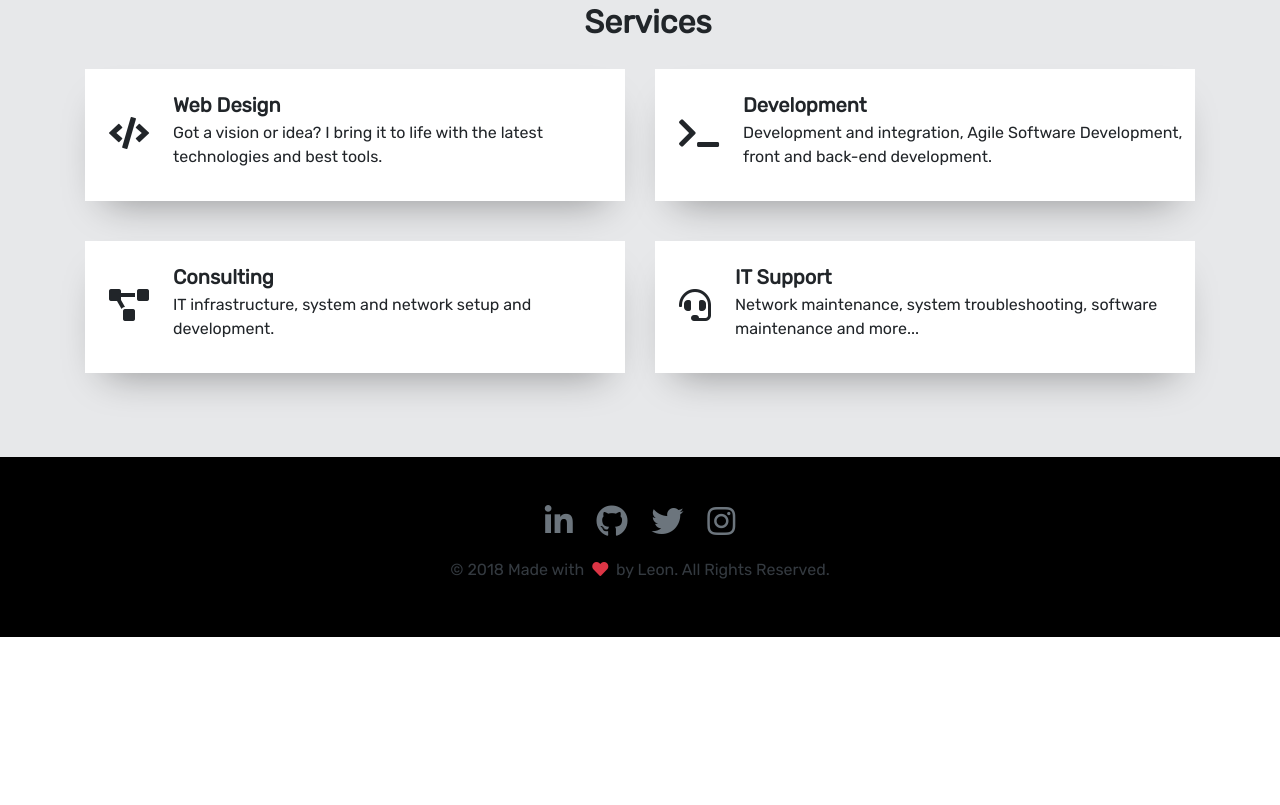
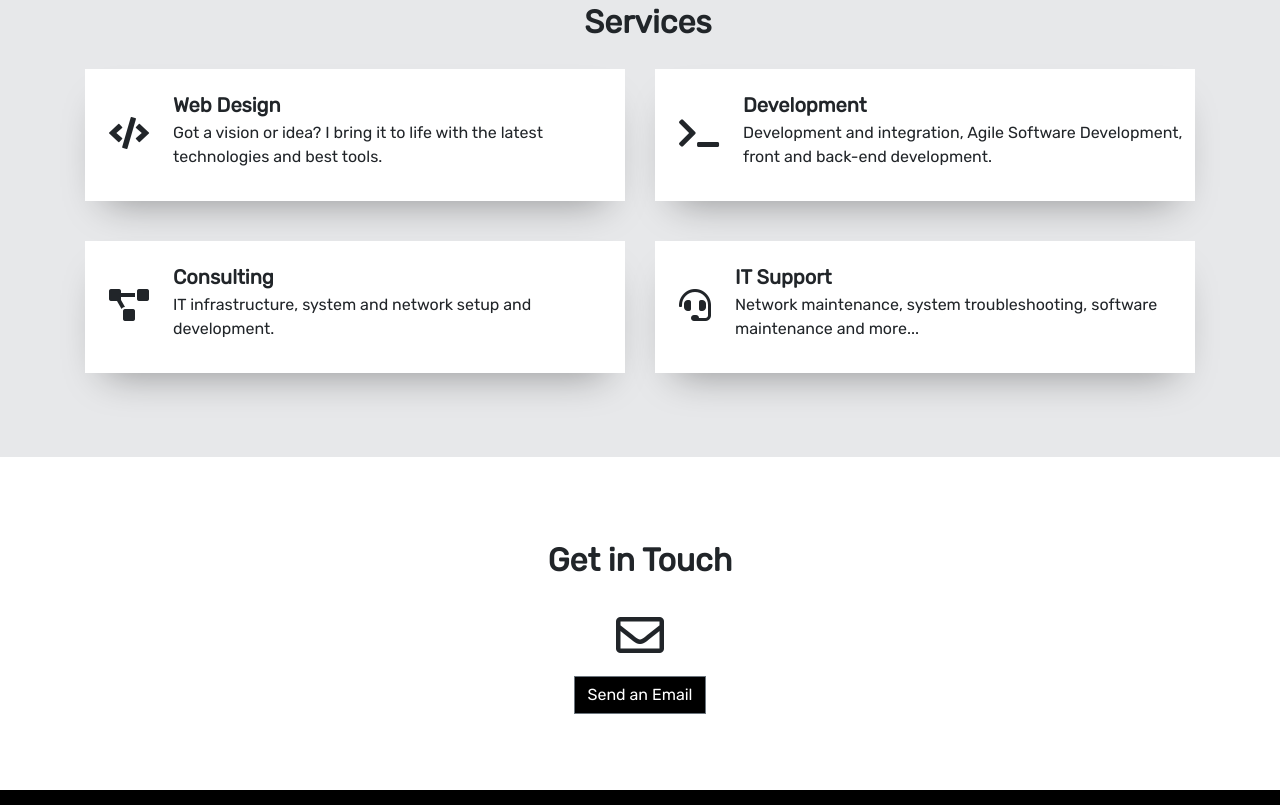
Before and after one commit to Leon-Arno/Portfolio, a website built with webpack: page index.html in a window 1280 px wide. Shown: the part 1992-2797 px from the top of the page. Before the commit the page ends 2629 px from the top, so only its background shows below. Built offline with nearby package versions, Linux system fonts and the light colour scheme; files whose address does not match are found by name.

Commit message:
Modified contact section(removed form)

```diff
--- a/index.html
+++ b/index.html
@@ -137,7 +137,7 @@
           <div class="info col-sm-12 col-md-12 col-lg-7">
             <div class="about">
               <h3 class="pb-4">About Me</h3>
-              <h4 class="my-name">I'm Leon-Arno</h4>
+              <h4 class="my-name">I'm Leon-Arno Rimrod</h4>
               <p class="profession">FULL-STACK DEVELOPER & UX/ UI SPECIALIST</p>
               <p>
                 Hi,<br />
@@ -344,8 +344,12 @@
         </div>
       </div>
     </section> -->
-    <!-- <section id="contact" class="contact">
-      <div class="container">
+    <section id="contact" class="contact">
+      <div class="container contact-container">
+        <h3 class="text-center p-4">Get in Touch</h3>
+        <div class="mail-icon text-center">
+          <i class="far fa-envelope fa-3x "></i>
+        </div>
         <div class=" email-btn col-lg-12 p-3 text-center">
           <button
             type="button"
@@ -356,7 +360,7 @@
           </button>
         </div>
       </div>
-    </section> -->
+    </section>
 
     <!-- Footer -->
     <footer class="footer">
@@ -392,8 +396,8 @@
           </a>
         </div>
         <p class="text-center text-dark pt-3">
-          &copy; 2018 Made with <i class=" p-1 text-danger fas fa-heart"></i> by
-          Leon. All Rights Reserved.
+          &copy; 2019 Made with <i class=" p-1 text-danger fas fa-heart"></i> by
+          Leon-Arno. All Rights Reserved.
         </p>
       </div>
     </footer>
--- a/src/scss/style.scss
+++ b/src/scss/style.scss
@@ -160,7 +160,10 @@ h3 {
 p {
   line-height: 1.7;
 }
-
+.contact-container {
+  margin-top: 60px;
+  margin-bottom: 60px;
+}
 // Footer
 footer {
   height: 180px;
```
